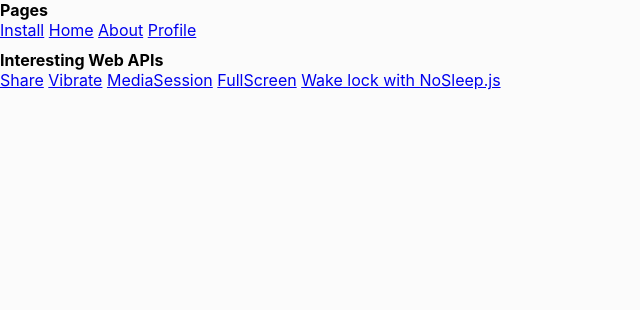
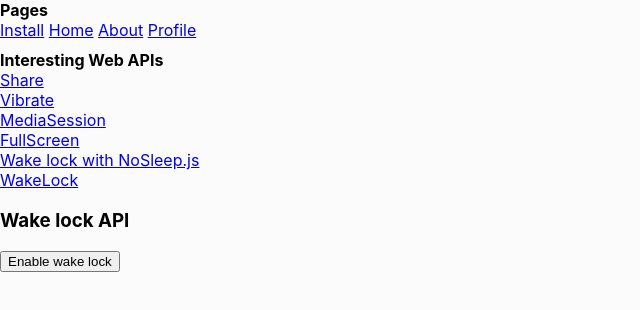
Before and after one commit to yTakkar/modern-web-apis, a React (Create React App) app: page /api/wakelock in a window 1280 px wide. Shown: the top 310 px of the page, without its empty margins (0-640 px from the left). Built offline with nearby package versions, Linux system fonts and the light colour scheme.

Commit message:
feat: wakelock api

```diff
--- a/public/index.css
+++ b/public/index.css
@@ -16,3 +16,7 @@ code {
 h4 {
   margin: 0;
 }
+
+.api-links a {
+  display: block;
+}
--- a/src/App.js
+++ b/src/App.js
@@ -11,9 +11,9 @@ const RouteLoader = Component => props => {
   );
 };
 
-const Home = RouteLoader(React.lazy(() => import('./pages/Home')))
-const About = RouteLoader(React.lazy(() => import('./pages/About')))
-const Profile = RouteLoader(React.lazy(() => import('./pages/Profile')))
+const Home = RouteLoader(React.lazy(() => import('./pages/pages/Home')))
+const About = RouteLoader(React.lazy(() => import('./pages/pages/About')))
+const Profile = RouteLoader(React.lazy(() => import('./pages/pages/Profile')))
 const Install = RouteLoader(React.lazy(() => import('./pages/Install')))
 
 const Share = RouteLoader(React.lazy(() => import('./pages/apis/Share')))
@@ -21,6 +21,7 @@ const Virate = RouteLoader(React.lazy(() => import('./pages/apis/Virate')))
 const MediaSession = RouteLoader(React.lazy(() => import('./pages/apis/MediaSession')))
 const FullScreen = RouteLoader(React.lazy(() => import('./pages/apis/FullScreen')))
 const ScreenNoSleep = RouteLoader(React.lazy(() => import('./pages/apis/NoSleep')))
+const WakeLock = RouteLoader(React.lazy(() => import('./pages/apis/WakeLock')))
 
 function App() {
   return (
@@ -34,13 +35,14 @@ function App() {
           <Link to='/profile' >Profile</Link>
         </div>
 
-        <div style={{ marginTop: 10 }}>
-          <h4>Interesting Web APIs</h4>{' '}
-          <Link to='/api/share'>Share</Link>{' '}
-          <Link to='/api/vibrate'>Vibrate</Link>{' '}
-          <Link to='/api/media-session'>MediaSession</Link>{' '}
-          <Link to='/api/fullscreen'>FullScreen</Link>{' '}
-          <Link to='/api/screen-no-sleep'>Wake lock with NoSleep.js</Link>{' '}
+        <div className='api-links' style={{ marginTop: 10 }}>
+          <h4>Interesting Web APIs</h4>
+          <Link to='/api/share'>Share</Link>
+          <Link to='/api/vibrate'>Vibrate</Link>
+          <Link to='/api/media-session'>MediaSession</Link>
+          <Link to='/api/fullscreen'>FullScreen</Link>
+          <Link to='/api/screen-no-sleep'>Wake lock with NoSleep.js</Link>
+          <Link to='/api/wakelock'>WakeLock</Link>
         </div>
 
         <div>
@@ -55,6 +57,7 @@ function App() {
             <Route path='/api/media-session' component={MediaSession} />
             <Route path='/api/fullscreen' component={FullScreen} />
             <Route path='/api/screen-no-sleep' component={ScreenNoSleep} />
+            <Route path='/api/wakelock' component={WakeLock} />
           </Switch>
         </div>
 
--- a/src/pages/apis/NoSleep.jsx
+++ b/src/pages/apis/NoSleep.jsx
@@ -6,7 +6,7 @@ const noSleep = new NoSleep();
 const ScreenNoSleep = props => {
   const [wakeLockEnabled, toggleWakeLock] = useState(false)
 
-  const toggleSleep = () => {
+  const toggleLock = () => {
     if (!wakeLockEnabled) {
       noSleep.enable();
       toggleWakeLock(true)
@@ -19,7 +19,7 @@ const ScreenNoSleep = props => {
   return (
     <div>
       <h3>Screen lock/unlock functionality with NoSleep.js</h3>
-      <button onClick={toggleSleep} >
+      <button onClick={toggleLock} >
         {wakeLockEnabled ? 'Disable wake lock' : 'Enable wake lock'}
       </button>
 
--- /dev/null
+++ b/src/pages/apis/WakeLock.jsx
@@ -0,0 +1,52 @@
+import React, { useRef, useState, useEffect } from 'react'
+
+const WakeLockApi = props => {
+  const wakeLock = useRef(null)
+  const [wakeLockEnabled, setWakeLockEnabled] = useState(false)
+
+  const enableWakeLock = async () => {
+    if ('WakeLock' in window && 'request' in window.WakeLock) {
+      try {
+        wakeLock.current = await navigator.wakeLock.request('screen');
+        console.log('Screen Wake Lock is active');
+        setWakeLockEnabled(true)
+      } catch (err) {
+        console.error(`${err.name}, ${err.message}`);
+        setWakeLockEnabled(false)
+      }
+    } else {
+      console.log('WakeLock is not supported!')
+    }
+  }
+
+  const disableWakeLock = () => {
+    wakeLock.current.release();
+    setWakeLockEnabled(false)
+  }
+
+  useEffect(() => {
+    if (wakeLock.current) {
+      wakeLock.current.addEventListener('release', () => {
+        console.log('Screen Wake Lock was released');
+        setWakeLockEnabled(false)
+      });
+    }
+  }, [wakeLockEnabled])
+
+  return (
+    <div>
+      <h3>Wake lock API</h3>
+
+      {wakeLockEnabled
+        ? <button onClick={disableWakeLock} >Disable wake lock</button>
+        : <button onClick={enableWakeLock} >Enable wake lock</button>
+      }
+
+      <i>
+        {wakeLockEnabled ? "Your device won't sleep now" : null}
+      </i>
+    </div>
+  )
+}
+
+export default WakeLockApi;
```
Also changed, not shown: src/pages/pages/About.jsx (renamed from src/pages/About.jsx), src/pages/pages/Home.jsx (renamed from src/pages/Home.jsx), src/pages/pages/Profile.jsx (renamed from src/pages/Profile.jsx).
